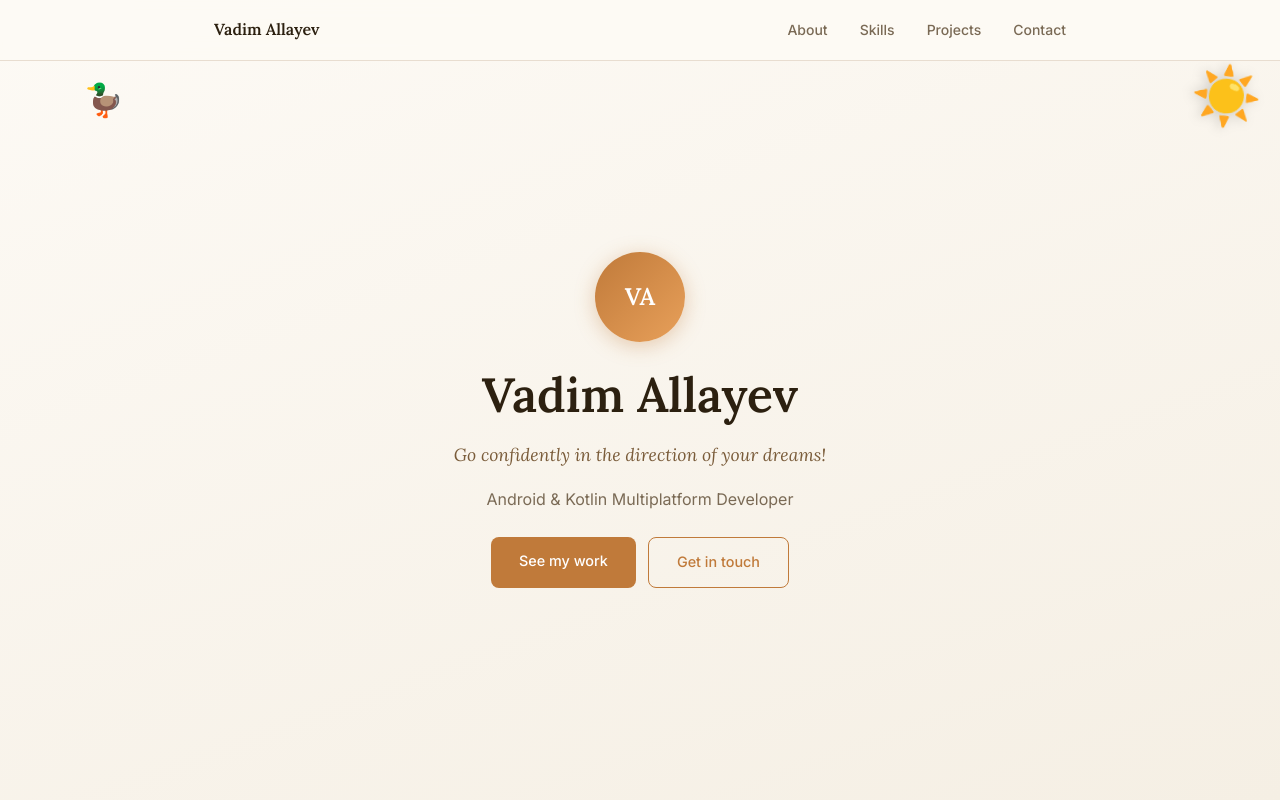
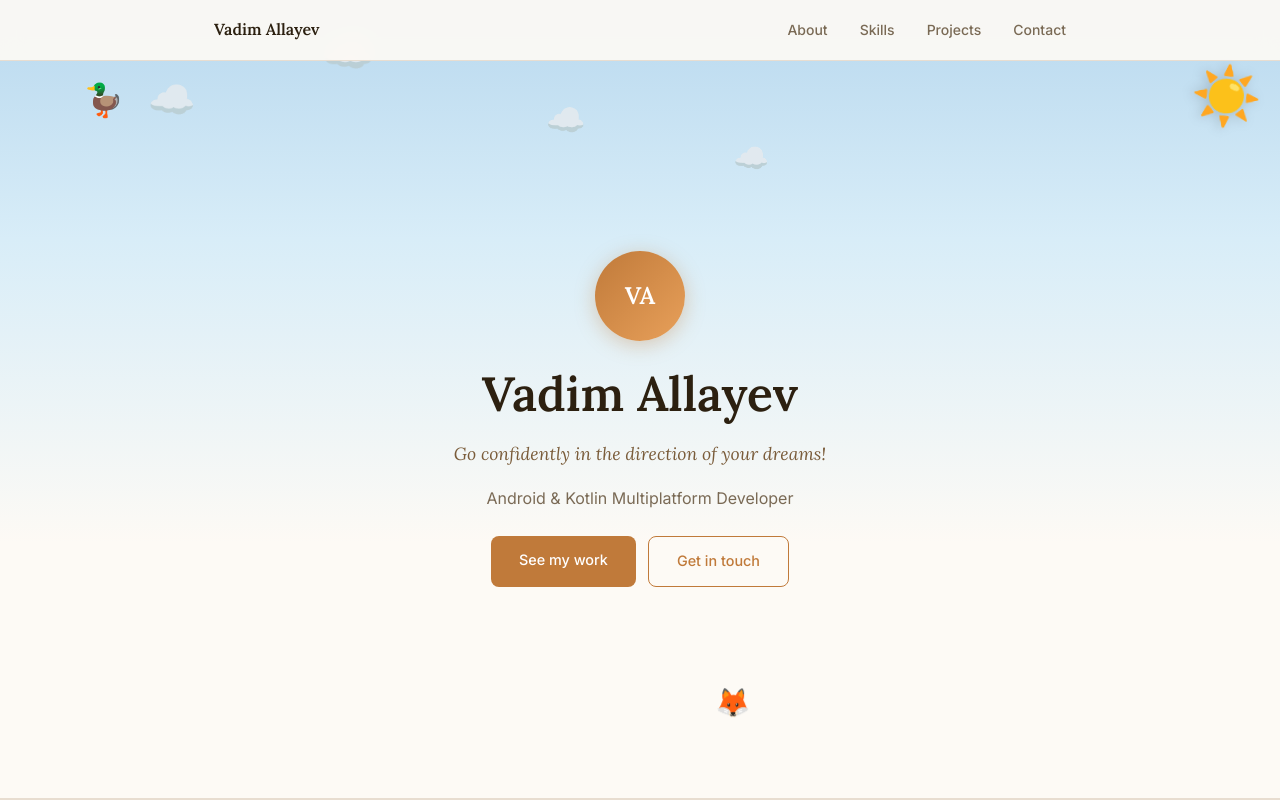
Before and after one commit to VadimAllayev/VadimAllayev.github.io, a plain HTML site: page index.html in a window 1280 px wide. Shown: the top 800 px of the page. Drawn offline with Linux system fonts and the light colour scheme.

Commit message:
Fix hero z-index so animals/clouds show, add sky gradient and border

```diff
--- a/style.css
+++ b/style.css
@@ -76,14 +76,14 @@ a { color: inherit; text-decoration: none; }
 
 /* ── Hero ───────────────────────────────────────────── */
 #hero {
-  z-index: 3;
   min-height: 100vh;
   display: flex;
   align-items: center;
   justify-content: center;
   text-align: center;
-  background: linear-gradient(160deg, var(--cream) 0%, var(--cream-dark) 100%);
+  background: linear-gradient(180deg, #B8D8EE 0%, #D8EDF8 30%, var(--cream) 68%);
   padding: 100px 24px 60px;
+  border-bottom: 2px solid var(--border);
 }
 
 .hero-inner {
@@ -92,6 +92,9 @@ a { color: inherit; text-decoration: none; }
   align-items: center;
   gap: 16px;
   max-width: 600px;
+  position: relative;
+  z-index: 3;
+  background: transparent;
 }
 
 .avatar {
```
